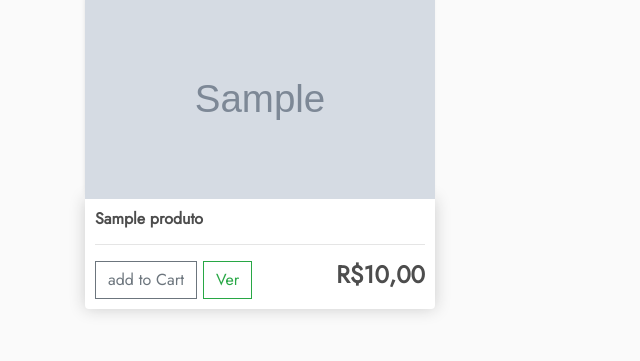
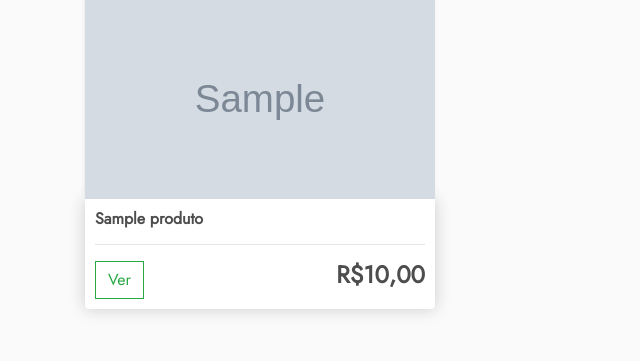
Before and after one commit to tatianysouza/DjangoEcommerce, a Django app: page / in a window 1280 px wide. Shown: the part 107-468 px from the top of the page, without its empty margins (0-640 px from the left). Run offline with Django 5.2, Linux system fonts and the light colour scheme; tables that the repository leaves empty hold one stand-in row (values such as "Sample post"); grey boxes marked "Sample" are stand-in pictures; some libraries are stand-ins or nearby versions; some web fonts are replaced.

Commit message:
Adicionando tamanho do produto ao CarrinhoItem e removendo botão ‘Adicionar ao carrinho’ da página store.html

```diff
--- a/ecommerce/static/js/cart.js
+++ b/ecommerce/static/js/cart.js
@@ -2,49 +2,50 @@ var updateBtns = document.getElementsByClassName("update-cart")
 
 for(i = 0; i < updateBtns.length; i++) {
     updateBtns[i].addEventListener("click", function() {
-        var productId = this.dataset.product
-        var action = this.dataset.action
-        console.log("productId:", productId, "Action:", action)
+        var productId = this.dataset.product;
+        var action = this.dataset.action;
+        var size = document.querySelector('input[name="size"]:checked').value;
+        console.log("productId:", productId, "Action:", action, "Size:", size);
 
-        console.log("USER:", user)
+        console.log("USER:", user);
         if(user === "AnonymousUser"){
-            addCookieItem(productId, action)
+            addCookieItem(productId, action, size)
         }
         else{
-            updateUserOrder(productId, action)
+            updateUserOrder(productId, action, size)
         }
     })
 }
 
-function addCookieItem(productId, action){
-    console.log("Not logged in...")
+function addCookieItem(productId, action, size){
+    console.log("Not logged in...");
 
     if (action == "add"){
         if (cart[productId] == undefined){
-            cart[productId] = {"quantity":1}
+            cart[productId] = {"quantity":1, "size": size};
         }
         else{
-            cart[productId]["quantity"] += 1
+            cart[productId]["quantity"] += 1;
         }
     }
 
     if (action == "remove"){
-        cart[productId]["quantity"] -= 1
+        cart[productId]["quantity"] -= 1;
 
         if (cart[productId]["quantity"] <= 0){
-            console.log("Item should be deleted")
+            console.log("Item should be deleted");
             delete cart[productId];
         }
     }
-    console.log("Cart:", cart)
-    document.cookie = "cart=" + JSON.stringify(cart) + ";domain=;path=/"
-    location.reload()
+    console.log("Cart:", cart);
+    document.cookie = "cart=" + JSON.stringify(cart) + ";domain=;path=/";
+    location.reload();
 }
 
-function updateUserOrder(productId, action) {
-    console.log("User is authenticated, sending data...")
+function updateUserOrder(productId, action, size) {
+    console.log("User is authenticated, sending data...");
 
-        var url = "/update_item/"
+    var url = "/update_item/";
 
     fetch(url, {
         method: "POST",
@@ -52,13 +53,13 @@ function updateUserOrder(productId, action) {
             "Content-Type":"application/json",
             "X-CSRFToken": csrftoken,
         },
-            body:JSON.stringify({"productId":productId, "action":action})
+        body:JSON.stringify({"productId":productId, "action":action, "size":size})
     })
     .then((response) => {
         return response.json();
     })
     .then((data) => {
-            console.log("Data:", data)
-            location.reload()
+        console.log("Data:", data);
+        location.reload();
     });
 }
--- a/ecommerce/store/models.py
+++ b/ecommerce/store/models.py
@@ -134,6 +134,7 @@ class CarrinhoItem(models.Model):
     product = models.ForeignKey(Produto, on_delete=models.SET_NULL, null=True)
     order = models.ForeignKey(Carrinho, on_delete=models.SET_NULL, null=True)
     quantity = models.IntegerField(default=0, null=True, blank=True)
+    size = models.CharField(max_length=2, null=True)
     date_added = models.DateTimeField(auto_now_add=True)
 
     def __str__(self):
@@ -150,6 +151,8 @@ class CarrinhoItem(models.Model):
         total = self.product.price * self.quantity
         return total
 
+    class Meta:
+        unique_together = ('product', 'order', 'size')
     class Meta:
         verbose_name = "Carrinho Item"
         verbose_name_plural = "Carrinho Itens"
--- a/ecommerce/store/templates/store/product_detail.html
+++ b/ecommerce/store/templates/store/product_detail.html
@@ -6,13 +6,14 @@
     </div>
     <div class="product-info">
         <h1>{{ product.name }}</h1>
+        <hr>
         <h2>R$ {{ product.price }}</h2>
         <hr>
         <div class="button-container">
             {% for tamanho in product.tamanhoproduto_set.all %}
                 <div class="prod-radio-tile-group">
                     <div class="prod-input-container">
-                        <input id="size-{{ tamanho.id }}" class="prod-radio-button" type="radio" name="size">
+                        <input id="size-{{ tamanho.id }}" class="prod-radio-button" type="radio" name="size" value="{{ tamanho.tamanho }}">
                         <div class="prod-radio-tile">
                             <label for="size-{{ tamanho.id }}" class="prod-radio-tile-label">{{ tamanho.tamanho }}</label>
                         </div>
--- a/ecommerce/store/templates/store/store.html
+++ b/ecommerce/store/templates/store/store.html
@@ -8,7 +8,6 @@
             <div class="box-element product">
                 <h6><strong>{{product.name}}</strong></h6>
                 <hr>
-                <button data-product="{{product.id}}" data-action="add" class="btn btn-outline-secondary add-btn update-cart">add to Cart</button>
                 <a class="btn btn-outline-success" href="{% url 'product_detail' product.id %}">Ver</a>
                 <h4 style="display: inline-block; float: right ;"><strong>R${{product.price|floatformat:2}}</strong></h4>
             </div>
--- a/ecommerce/store/views.py
+++ b/ecommerce/store/views.py
@@ -64,30 +64,28 @@ def checkout(request):
 
 
 def updateItem(request):
-    data = json.loads(request.body.decode("utf-8"))
-    productId = data["productId"]
-    action = data["action"]
-
-    print("Action:", action)
-    print("productId:", productId)
+    data = json.loads(request.body)
+    productId = data['productId']
+    action = data['action']
+    size = data['size']
 
     customer = request.user.cliente
     product = Produto.objects.get(id=productId)
     order, created = Carrinho.objects.get_or_create(customer=customer, complete=False)
 
-    orderItem, created = CarrinhoItem.objects.get_or_create(order=order, product=product)
+    orderItem, created = CarrinhoItem.objects.get_or_create(order=order, product=product, size=size)
 
-    if action == "add":
-        orderItem.quantity = orderItem.quantity + 1
-    elif action == "remove":
-        orderItem.quantity = orderItem.quantity - 1
+    if action == 'add':
+        orderItem.quantity = (orderItem.quantity + 1)
+    elif action == 'remove':
+        orderItem.quantity = (orderItem.quantity - 1)
 
     orderItem.save()
 
     if orderItem.quantity <= 0:
         orderItem.delete()
 
-    return JsonResponse("item was added", safe=False)
+    return JsonResponse('Item was added', safe=False)
 
 
 def processOrder(request):
```
Also changed, not shown: ecommerce/store/migrations/0026_carrinhoitem_size.py (added). Lines whose indentation alone changed are shown as unchanged.
